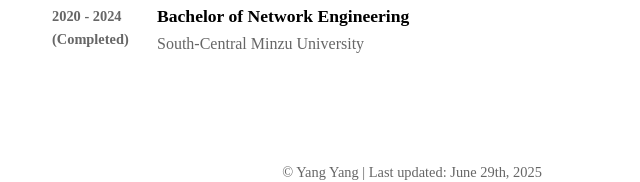
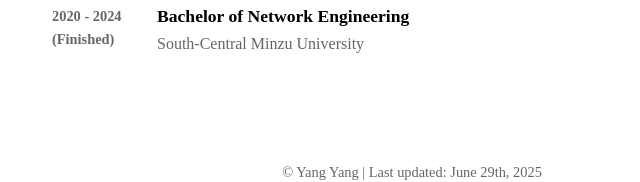
Before and after one commit to yangyang069/yangyang069.github.io, a plain HTML site: page index.html in a window 1280 px wide. Shown: the part 1469-1651 px from the top of the page, 228-868 px from the left. Drawn offline with Linux system fonts and the light colour scheme; some icons are missing; a web font is replaced by a local one.

Commit message:
add finished

```diff
--- a/index.html
+++ b/index.html
@@ -201,7 +201,7 @@
                 </div>
 
                 <div class="education-item">
-                    <div class="edu-period">2020 - 2024 (Completed)</div>
+                    <div class="edu-period">2020 - 2024 (Finished)</div>
                     <div class="edu-content">
                         <h3>Bachelor of Network Engineering</h3>
                         <p>South-Central Minzu University</p>
```
